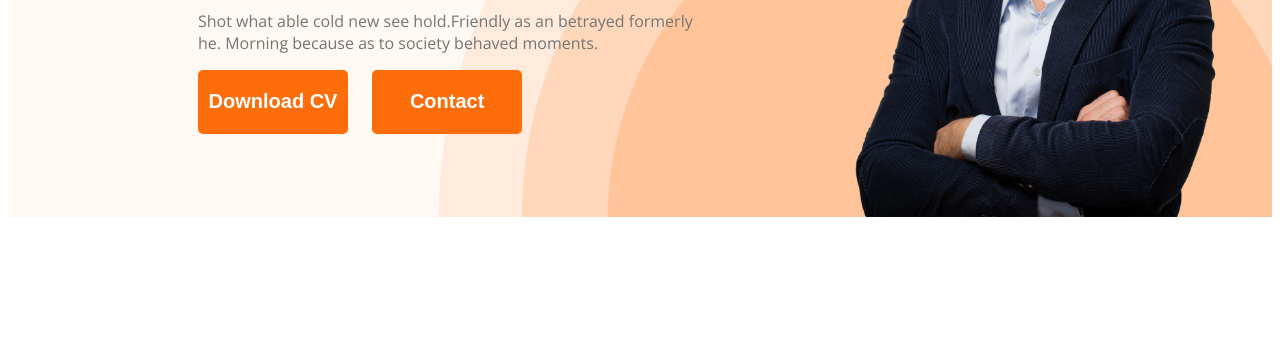
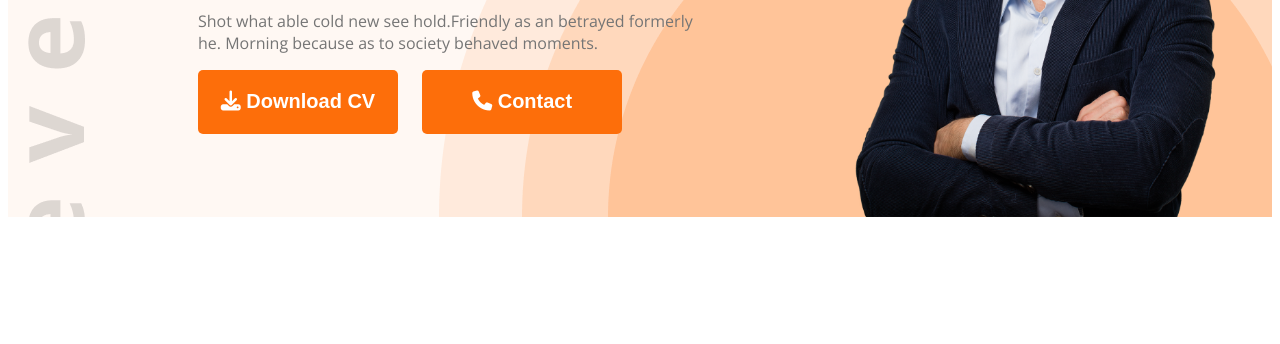
Before and after one commit to MdRakibBari/Web-Developer-Portfolio, a plain HTML site: page index.html in a window 1280 px wide. Shown: the part 418-762 px from the top of the page. Drawn offline with nearby package versions, Linux system fonts and the light colour scheme.

Commit message:
offff sorry

```diff
--- a/index.html
+++ b/index.html
@@ -8,6 +8,7 @@
     <link rel="preconnect" href="https://fonts.gstatic.com" crossorigin>
     <link href="https://fonts.googleapis.com/css2?family=Open+Sans:wght@400;700;800&display=swap" rel="stylesheet">
     <link rel="stylesheet" href="styles/portfolio.css">
+    <script src="https://kit.fontawesome.com/a7fc3056f5.js" crossorigin="anonymous"></script>
 </head>
 <body>
     <header class="header">
@@ -24,8 +25,8 @@
             <h3 class="banner-title">Hi, I  am</h3>
             <h1 class="banner-maintitle">Mary Hardy</h1>
             <p class="tutu">Shot what able cold new see hold.Friendly as an betrayed formerly<br>he. Morning because as to society behaved moments.</p>
-            <button class="button-primary">Download CV</button>
-            <button style="margin-left: 20px;" class="button-primary">Contact</button>
+            <button class="button-primary"><i class="fa-solid fa-download"></i> Download CV</button>
+            <button style="margin-left: 20px;" class="button-primary"><i class="fa-solid fa-phone"></i> Contact</button>
         </div>
         <img class="profile-pic" src="images/hardy.png" alt="">
     </div>
@@ -154,6 +155,7 @@
             </form>
         </div>
 
+
     </footer>
 
 </body>
--- a/styles/portfolio.css
+++ b/styles/portfolio.css
@@ -48,16 +48,20 @@ nav a {
     border: 0;
     /* padding: 18px 35px 19px 36px; */
     height: 64px;
-    width: 150px;
+    width: 200px;
 }
 
 /* Header related styles */
 .header {
     background-color: #FFF8F3;
-    background-image: url(../images/header_bg.png);
     background-repeat: no-repeat;
-    background-position: bottom right;
+    background-position: bottom right, top left;
+    background-image: url('../images/header_bg.png'), url('../images/developer.png');
 
+}
+.header{
+    /* background-image: url('../images/header_bg.png'); */
+    /* background-position: bottom right; */
 }
 
 .banner {
```
